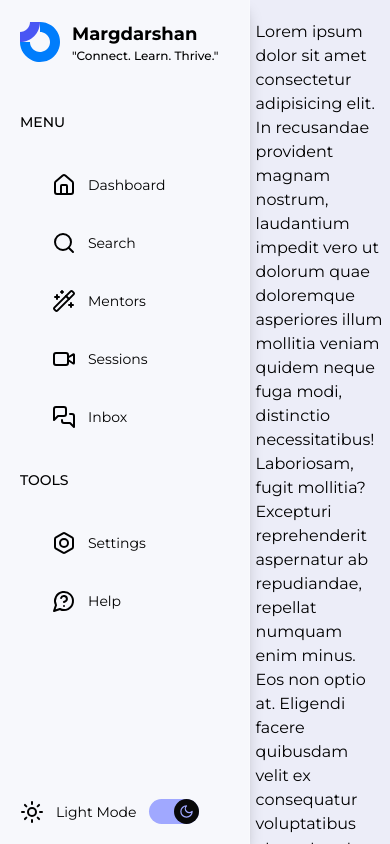
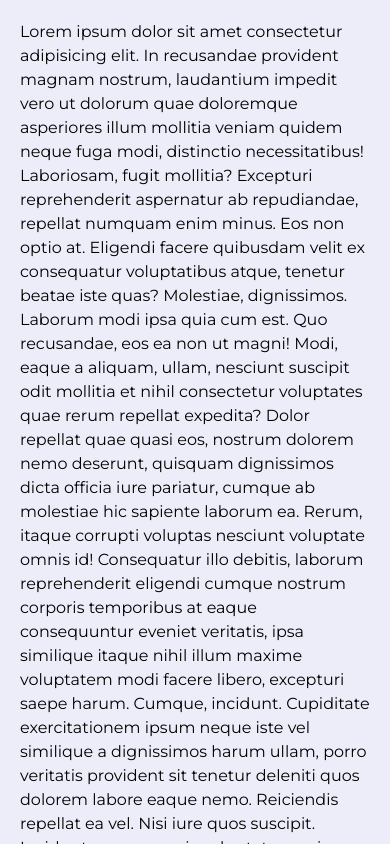
Before and after one commit to SahilSuman1011/margdarshan-life, a Next.js app: page / in a window 390 px wide. Built offline with nearby package versions, Linux system fonts and the light colour scheme.

Commit message:
Made sidebar responsive

```diff
--- a/src/components/shared/sidebar.jsx
+++ b/src/components/shared/sidebar.jsx
@@ -20,25 +20,22 @@ import Link from "next/link"
 export default function Sidebar() {
   const { isLightTheme, updateTheme } = useContext(ThemeContext)
   const textColor = isLightTheme ? "text-black" : "text-white"
-  const selectedTextColor = "text-white"
   const selectedIconColor = "text-white"
   const iconColor = isLightTheme ? "black" : "#a0a8ff"
 
   const pathname = usePathname()
-
-  const selectedStyles = ""
 
   return (
     <div
       id="sidebar"
       className={
         (isLightTheme ? "bg-[#F7F8FC]" : "bg-[#09090a]") +
-        " min-w-[250px] p-5 h-[100vh] flex flex-col border-white/20 border-r-[1px] shadow-black/20 shadow-lg stroke-white stroke-2"
+        " hidden overflow-hidden sm:flex sm:w-[90px]  lg:min-w-[250px]  p-5 h-[100vh] flex-col border-white/20 border-r-[1px] shadow-black/20 shadow-lg stroke-white stroke-2"
       }
     >
       <div className="flex items-center gap-3">
         <Image src={logo} alt="logo" width={40} height={40} />
-        <div className="flex flex-col">
+        <div className="hidden lg:flex flex-col">
           <span className={`${textColor} text-lg font-bold`}>Margdarshan</span>
           <span className={`${textColor} text-xs font-medium`}>
             "Connect. Learn. Thrive."
@@ -50,85 +47,87 @@ export default function Sidebar() {
         <div className="mt-12 flex flex-col gap-7">
           <span className={`${textColor} font-medium text-sm`}>MENU</span>
           <div
-            className={`${textColor} w-full flex flex-col ml-5 gap-2 text-sm`}
+            className={`${textColor} w-full flex flex-col items-center lg:items-start lg:ml-5 gap-2 text-sm`}
           >
             <Link
-              href="/home"
+              href="/dashboard"
               className={
-                pathname === "/home"
-                  ? `${selectedIconColor} bg-[#4956F4] flex w-[90%] h-[50px] p-3 rounded-2xl items-center gap-3`
-                  : "flex w-[90%] h-[50px] p-3 rounded-2xl items-center gap-3"
+                pathname === "/dashboard"
+                  ? `${selectedIconColor} bg-[#4956F4] flex w-[50px] lg:w-[90%] rounded-full h-[50px] lg:p-3 lg:rounded-2xl justify-center lg:justify-normal items-center gap-3`
+                  : "flex w-[90%] h-[50px] lg:p-3 rounded-2xl items-center gap-3 justify-center lg:justify-normal"
               }
             >
               <House
-                color={pathname === "/home" ? selectedIconColor : iconColor}
+                color={
+                  pathname === "/dashboard" ? selectedIconColor : iconColor
+                }
               />
-              <span>Dashboard</span>
+              <span className="hidden lg:inline">Dashboard</span>
             </Link>
             <Link
               href="/search"
               className={
                 pathname === "/search"
-                  ? `${selectedIconColor} bg-[#4956F4] flex w-[90%] h-[50px] p-3 rounded-2xl items-center gap-3`
-                  : "flex w-[90%] h-[50px] p-3 rounded-2xl items-center gap-3"
+                  ? `${selectedIconColor} bg-[#4956F4] flex w-[50px] lg:w-[90%] rounded-full h-[50px] lg:p-3 lg:rounded-2xl items-center gap-3 justify-center lg:justify-normal`
+                  : "flex w-[90%] h-[50px] lg:p-3 rounded-2xl items-center gap-3 justify-center lg:justify-normal"
               }
             >
               <Search
                 color={pathname === "/search" ? selectedIconColor : iconColor}
               />
-              <span>Search</span>
+              <span className="hidden lg:inline">Search</span>
             </Link>
             <Link
               href="/mentors"
               className={
                 pathname === "/mentors"
-                  ? `${selectedIconColor} bg-[#4956F4] flex w-[90%] h-[50px] p-3 rounded-2xl items-center gap-3`
-                  : "flex w-[90%] h-[50px] p-3 rounded-2xl items-center gap-3"
+                  ? `${selectedIconColor} bg-[#4956F4] flex w-[50px] lg:w-[90%] rounded-full h-[50px] lg:p-3 lg:rounded-2xl items-center gap-3 justify-center lg:justify-normal`
+                  : "flex w-[90%] h-[50px] lg:p-3 rounded-2xl items-center gap-3 justify-center lg:justify-normal"
               }
             >
               <WandSparkles
                 color={pathname === "/mentors" ? selectedIconColor : iconColor}
               />
-              <span>Mentors</span>
+              <span className="hidden lg:inline">Mentors</span>
             </Link>
             <Link
               href="/sessions"
               className={
                 pathname === "/sessions"
-                  ? `${selectedIconColor} bg-[#4956F4] flex w-[90%] h-[50px] p-3 rounded-2xl items-center gap-3`
-                  : "flex w-[90%] h-[50px] p-3 rounded-2xl items-center gap-3"
+                  ? `${selectedIconColor} bg-[#4956F4] flex w-[50px] lg:w-[90%] rounded-full h-[50px] lg:p-3 lg:rounded-2xl items-center gap-3 justify-center lg:justify-normal`
+                  : "flex w-[90%] h-[50px] lg:p-3 rounded-2xl items-center gap-3 justify-center lg:justify-normal"
               }
             >
               <Video
                 color={pathname === "/sessions" ? selectedIconColor : iconColor}
               />
-              <span>Sessions</span>
+              <span className="hidden lg:inline">Sessions</span>
             </Link>
             <Link
               href="/inbox"
               className={
                 pathname === "/inbox"
-                  ? `${selectedIconColor} bg-[#4956F4] flex w-[90%] h-[50px] p-3 rounded-2xl items-center gap-3`
-                  : "flex w-[90%] h-[50px] p-3 rounded-2xl items-center gap-3"
+                  ? `${selectedIconColor} bg-[#4956F4] flex w-[50px] lg:w-[90%] rounded-full h-[50px] lg:p-3 lg:rounded-2xl items-center gap-3 justify-center lg:justify-normal`
+                  : "flex w-[90%] h-[50px] lg:p-3 rounded-2xl items-center gap-3 justify-center lg:justify-normal"
               }
             >
               <MessagesSquare
                 color={pathname === "/inbox" ? selectedIconColor : iconColor}
               />
-              <span>Inbox</span>
+              <span className="hidden lg:inline">Inbox</span>
             </Link>
           </div>
           <div className="flex flex-col gap-7">
             <span className={`${textColor} font-medium text-sm`}>TOOLS</span>
             <div
-              className={`${textColor} w-full flex flex-col ml-5 gap-2 text-sm`}
+              className={`${textColor} w-full flex flex-col items-center lg:items-start lg:ml-5 gap-2 text-sm`}
             >
               <Link
                 href="/settings"
                 className={
                   pathname === "/settings"
-                    ? `${selectedIconColor} bg-[#4956F4] flex w-[90%] h-[50px] p-3 rounded-2xl items-center gap-3`
-                    : "flex w-[90%] h-[50px] p-3 rounded-2xl items-center gap-3"
+                    ? `${selectedIconColor} bg-[#4956F4] flex w-[50px] lg:w-[90%] rounded-full h-[50px] lg:p-3 lg:rounded-2xl items-center gap-3 justify-center lg:justify-normal`
+                    : "flex w-[90%] h-[50px] lg:p-3 rounded-2xl items-center gap-3 justify-center lg:justify-normal"
                 }
               >
                 <Bolt
@@ -136,28 +135,28 @@ export default function Sidebar() {
                     pathname === "/settings" ? selectedIconColor : iconColor
                   }
                 />
-                <span>Settings</span>
+                <span className="hidden lg:inline">Settings</span>
               </Link>
               <Link
                 href="/help"
                 className={
                   pathname === "/help"
-                    ? `${selectedIconColor} bg-[#4956F4] flex w-[90%] h-[50px] p-3 rounded-2xl items-center gap-3`
-                    : "flex w-[90%] h-[50px] p-3 rounded-2xl items-center gap-3"
+                    ? `${selectedIconColor} bg-[#4956F4] flex w-[50px] lg:w-[90%] rounded-full h-[50px] lg:p-3 lg:rounded-2xl items-center gap-3 justify-center lg:justify-normal`
+                    : "flex w-[90%] h-[50px] lg:p-3 rounded-2xl items-center gap-3 justify-center lg:justify-normal"
                 }
               >
                 <MessageCircleQuestion
                   color={pathname === "/help" ? selectedIconColor : iconColor}
                 />
-                <span>Help</span>
+                <span className="hidden lg:inline">Help</span>
               </Link>
             </div>
           </div>
         </div>
 
         <div className={`flex items-center gap-3 ${textColor} `}>
-          <Sun color={iconColor} />
-          <span className="text-sm">Light Mode</span>
+          <Sun color={iconColor} className="text-sm hidden lg:inline" />
+          <span className="text-sm hidden lg:inline">Light Mode</span>
           <CustomSwitch isLightTheme={isLightTheme} updateTheme={updateTheme} />
         </div>
       </div>
```
Also changed, not shown: src/app/(navbar-routes)/dashboard/components/greetings.jsx (renamed from src/app/(navbar-routes)/home/components/greetings.jsx), src/app/(navbar-routes)/dashboard/components/status_card.jsx (renamed from src/app/(navbar-routes)/home/components/status_card.jsx), src/app/(navbar-routes)/dashboard/page.jsx (renamed from src/app/(navbar-routes)/home/page.jsx).
